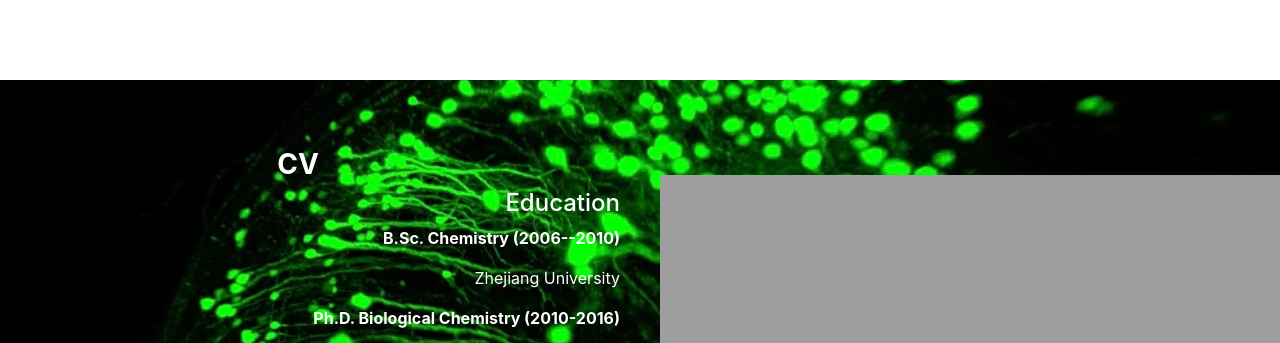
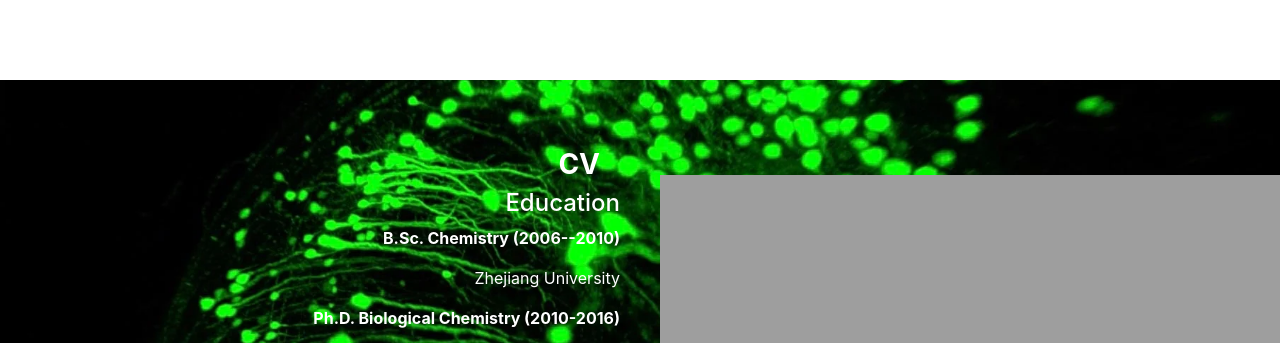
Before and after one commit to Tan-Lab-SIAT/lab-homepage, a Jekyll site: the page built from index.md, in a window 1280 px wide. Shown: the part 2059-2402 px from the top of the page. Built offline with Jekyll 4.4.1, drawn with Linux system fonts in a browser that asks for light colours.

Commit message:
Update home.html

```diff
--- a/_layouts/home.html
+++ b/_layouts/home.html
@@ -53,7 +53,7 @@ layout: default
       <!-- 左侧：CV 文本区域 -->
       <div class="col-12 col-md-6 d-flex align-items-center justify-content-center" style="padding:20px; padding-right:20px;">
         <div style="width:100%; text-align: right; color: white;">
-          <h3 class="fw-bold text-center" style="margin-right:20px;">CV</h3>
+          <h3 class="fw-bold text-right" style="margin-right:20px;">CV</h3>
           <h4>Education</h4>
           {% for edu in site.data.cv.education %}
             <p class="fw-bold" >{{ edu.title }}</p>
```
